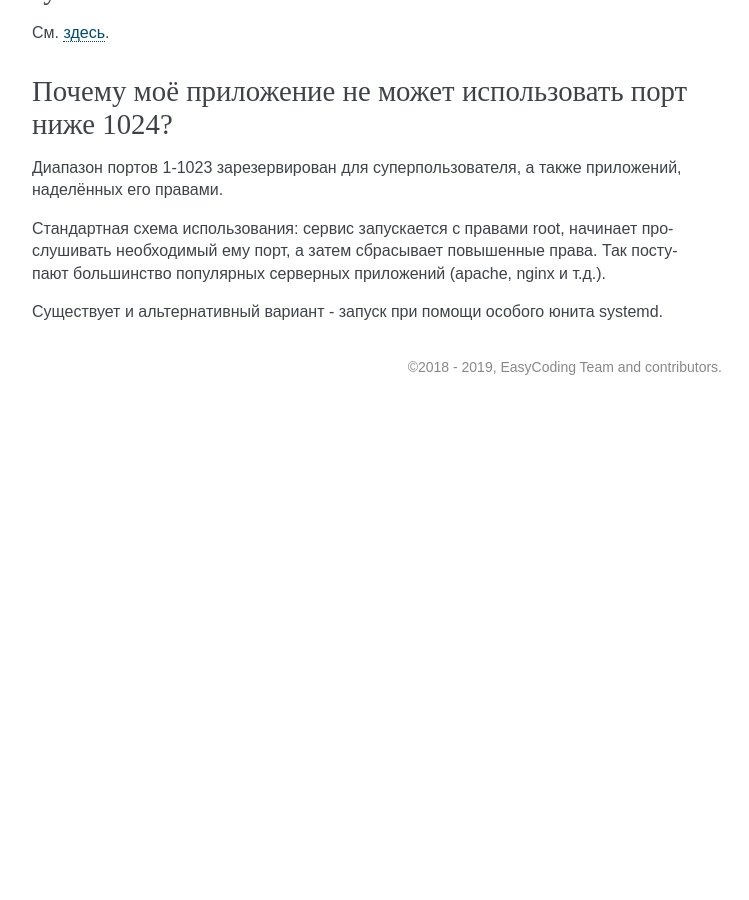
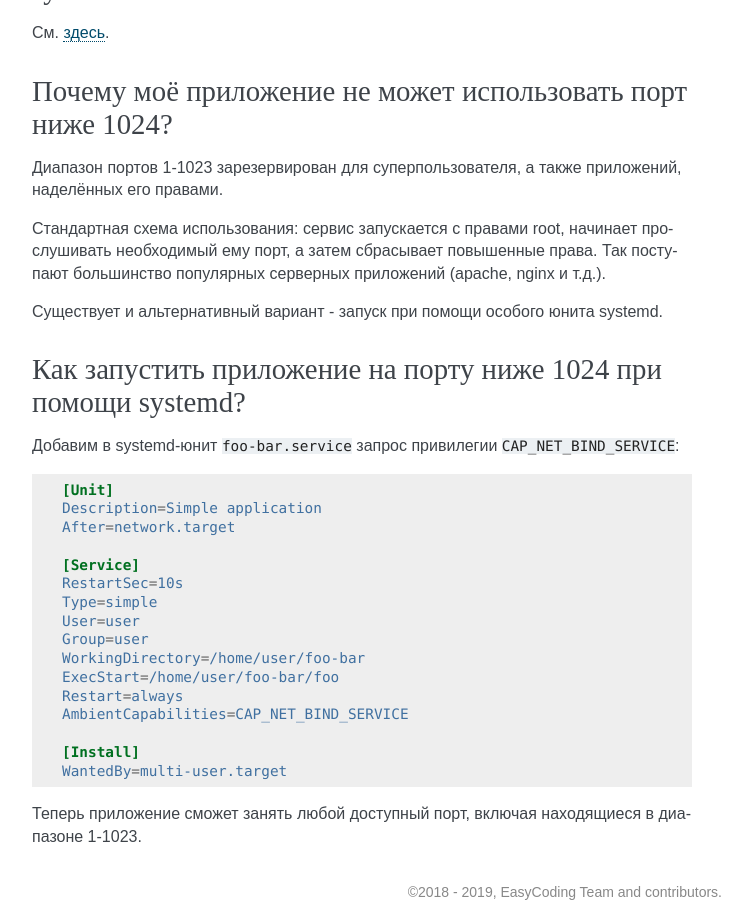
Before and after one commit to RussianFedora/FAQ, a Sphinx documentation site: the page built from source/administration.rst, in a window 1280 px wide and 900 px high, scrolled down 24906 px. Shown: the whole window, without its empty margins (388-1137 px from the left). Built offline with Sphinx 7.4.7, drawn with Linux system fonts in a browser that asks for light colours; before the commit the page ends 25311 px from its top, so only the background shows below that; some of the changed text lies outside the part shown.

Commit message:
Added question about using systemd to start application being able to bind privileged ports.

```diff
--- a/source/administration.rst
+++ b/source/administration.rst
@@ -1408,7 +1408,7 @@ Coredump - это дамп закрытой памяти процесса, со
 См. `здесь <https://www.easycoding.org/2019/06/27/zagruzhaem-fedora-pri-pomoshhi-systemd-boot.html>`__.
 
 .. index:: port, bind
-.. _port-priv-bind:
+.. _port-bind-priv:
 
 Почему моё приложение не может использовать порт ниже 1024?
 ==============================================================
@@ -1418,3 +1418,32 @@ Coredump - это дамп закрытой памяти процесса, со
 Стандартная схема использования: сервис запускается с правами root, начинает прослушивать необходимый ему порт, а затем сбрасывает повышенные права. Так поступают большинство популярных серверных приложений (apache, nginx и т.д.).
 
 Существует и альтернативный вариант - запуск при помощи особого юнита systemd.
+
+.. index:: port, bind, systemd, unit
+.. _port-bind-systemd:
+
+Как запустить приложение на порту ниже 1024 при помощи systemd?
+==================================================================
+
+Добавим в systemd-юнит ``foo-bar.service`` запрос привилегии ``CAP_NET_BIND_SERVICE``:
+
+.. code-block:: ini
+
+    [Unit]
+    Description=Simple application
+    After=network.target
+
+    [Service]
+    RestartSec=10s
+    Type=simple
+    User=user
+    Group=user
+    WorkingDirectory=/home/user/foo-bar
+    ExecStart=/home/user/foo-bar/foo
+    Restart=always
+    AmbientCapabilities=CAP_NET_BIND_SERVICE
+
+    [Install]
+    WantedBy=multi-user.target
+
+Теперь приложение сможет занять любой доступный порт, включая находящиеся в диапазоне 1-1023.
```
